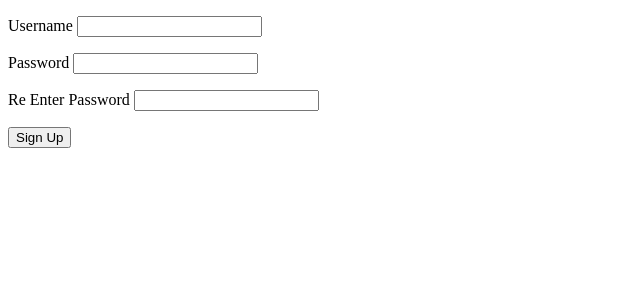
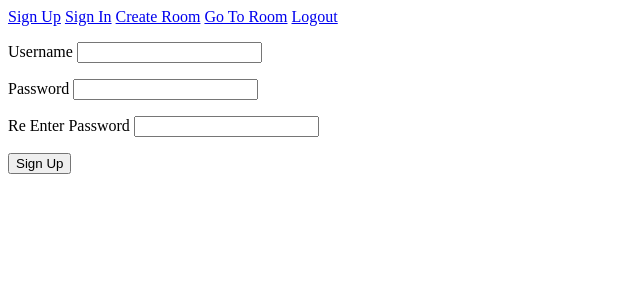
Before and after one commit to parzival979/incognito-text, a Flask app: page /sign_up in a window 1280 px wide. Shown: the top 300 px of the page, without its empty margins (0-640 px from the left). Run offline with Flask 2, Linux system fonts and the light colour scheme.

Commit message:
HEROKU PUSHING

```diff
--- a/app.py
+++ b/app.py
@@ -8,7 +8,7 @@ from os import environ
 
 app = Flask(__name__)
 app.config['SECRET_KEY'] = 'whatever123'
-app.config['SQLALCHEMY_DATABASE_URI'] ='sqlite:///myDB.db'
+app.config['SQLALCHEMY_DATABASE_URI'] = 'sqlite:///myDB.db'
 app.config['SQLALCHEMY_TRACK_MODIFICATIONS'] = False
 
 db = SQLAlchemy(app)
--- a/templates/home.html
+++ b/templates/home.html
@@ -1,9 +1,5 @@
 {% extends 'main.html' %}
 
 {% block content %}
-    <a href="{{ url_for('sign_up')}}">Sign Up</a>
-    <a href="{{ url_for('sign_in')}}">Sign In</a>
-    <a href="{{ url_for('create_room')}}">Create Room</a>
-    <a href="{{ url_for('go_to_room')}}">Go To Room</a>
-    <a href="{{ url_for('logout') }}">Logout</a>
+
 {% endblock %}
--- a/templates/main.html
+++ b/templates/main.html
@@ -7,6 +7,11 @@
 </head>
 <body>
 <header>
+    <a href="{{ url_for('sign_up')}}">Sign Up</a>
+    <a href="{{ url_for('sign_in')}}">Sign In</a>
+    <a href="{{ url_for('create_room')}}">Create Room</a>
+    <a href="{{ url_for('go_to_room')}}">Go To Room</a>
+    <a href="{{ url_for('logout') }}">Logout</a>
     {% block content%}{% endblock %}
 </header>
 </body>
```
Also changed, not shown: myDB.db.
